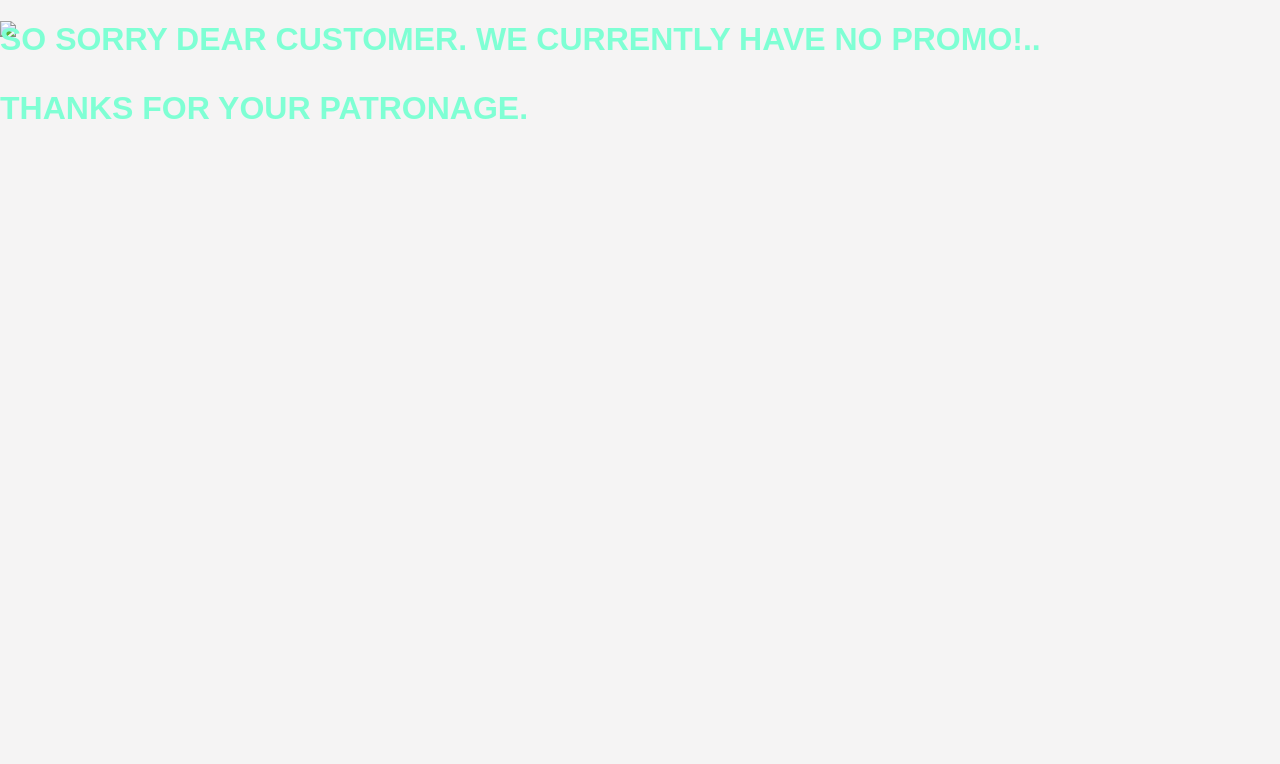
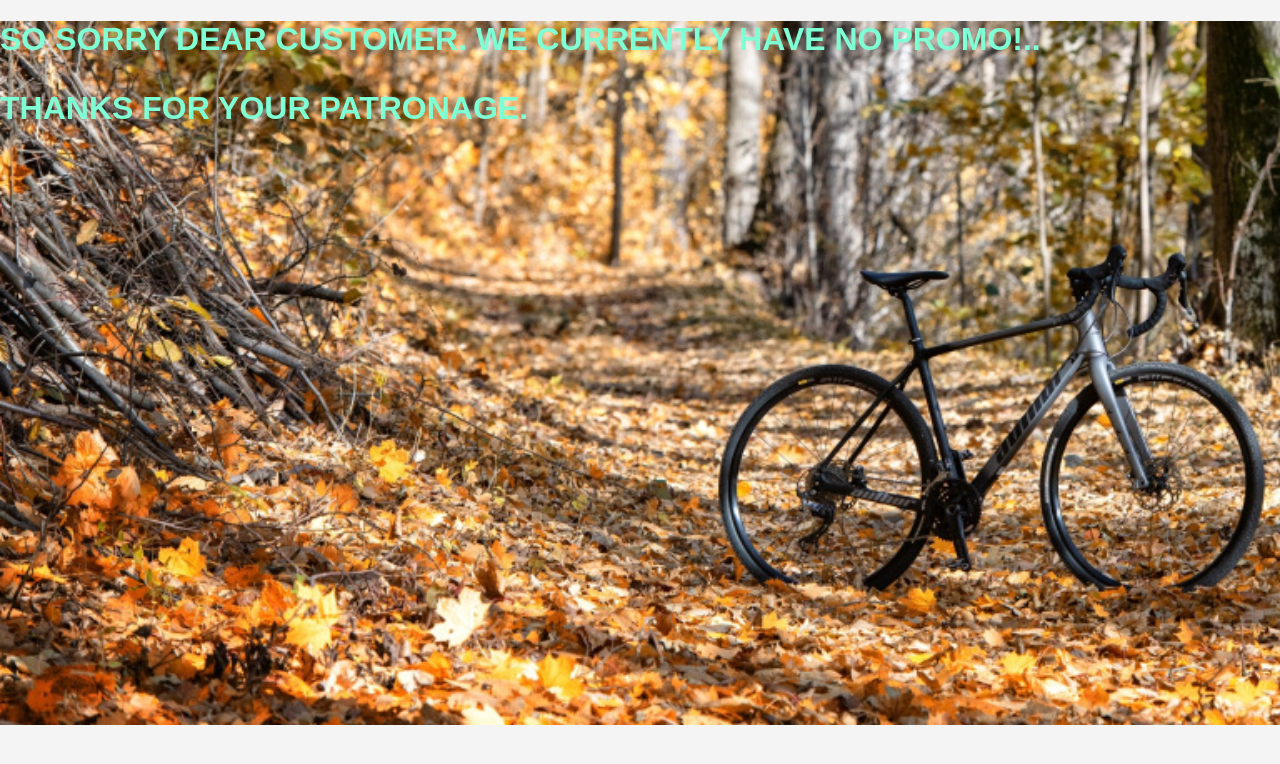
Before and after one commit to Moonlight9990/final-bike, a plain HTML site: page offers.html in a window 1280 px wide. Shown: the top 764 px of the page. Drawn offline with Linux system fonts and the light colour scheme; the site is published under a folder, as on GitHub Pages, so addresses that start at the root find nothing.

Commit message:
Update offers.html

```diff
--- a/offers.html
+++ b/offers.html
@@ -9,7 +9,7 @@
 </head>
 
 <body>
-    <img src="/footer1.jpg" class="bimage">
+    <img src="./footer1.jpg" class="bimage">
 
     <h1 class="sorry">SO SORRY DEAR CUSTOMER.
         WE CURRENTLY HAVE NO PROMO!..<P>
```
